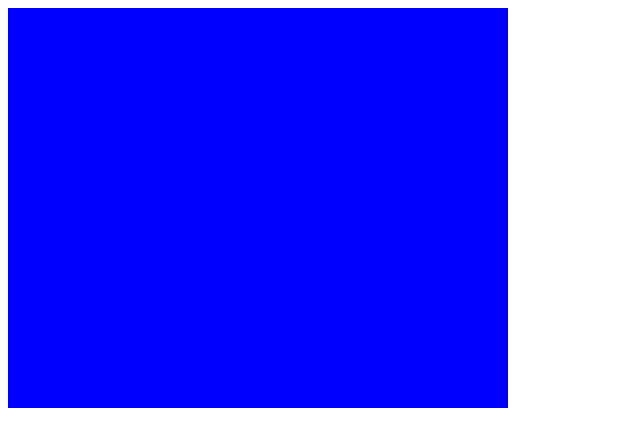
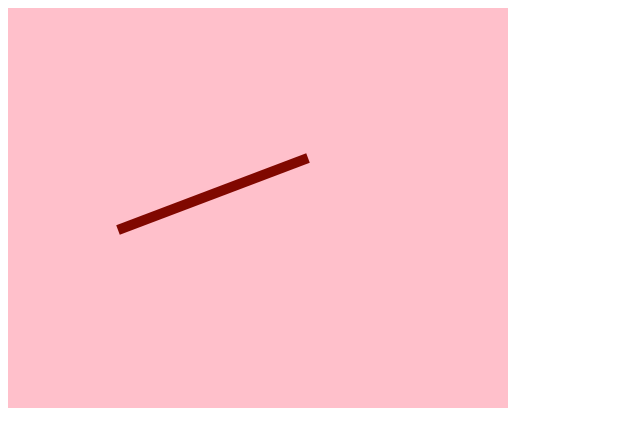
Before and after one commit to jaredstanley/dotwalk, a website built with webpack: page index.html in a window 1280 px wide. Shown: the whole page, without its empty margins (0-640 px from the left). Built offline with nearby package versions, Linux system fonts and the light colour scheme.

Commit message:
working now

```diff
--- a/index.js
+++ b/index.js
@@ -6,6 +6,7 @@ var _App = {
 //
   init: function(){
     _App.createNewCanvas();
+    _App.setup();
 
   },
   createNewCanvas:function(){
@@ -15,10 +16,18 @@ var _App = {
     c.setAttribute("width", 500);
     c.setAttribute("height", 400);
     document.body.appendChild(c);
-    // document.getElementById("body").prepend(c);
     _App.canvas = document.getElementById("canvas");
     _App.ctx = _App.canvas.getContext("2d");
-    // console.log(_App.canvas.width);
+    console.log("_App.canvas.width");
+  },
+  setup:function(){
+    console.log("setup");
+    _App.ctx.strokeStyle="#800800";
+    _App.ctx.lineWidth=10;
+    _App.ctx.beginPath();
+    _App.ctx.moveTo(110,222);
+    _App.ctx.lineTo(300,150);
+    _App.ctx.stroke();
   }
 }
 window.onload=function(){
--- a/package.json
+++ b/package.json
@@ -2,7 +2,7 @@
   "name": "dotwalk",
   "version": "1.0.0",
   "description": "",
-  "main": "index.js",
+  "main": "dist/main.js",
   "scripts": {
     "test": "echo \"Error: no test specified\" && exit 1",
     "build": "webpack --progress --mode=production",
--- a/style.css
+++ b/style.css
@@ -1,3 +1,3 @@
 canvas {
-  background-color: blue;
+  background-color: pink;
 }
```
Also changed, not shown: dist/main.js.
